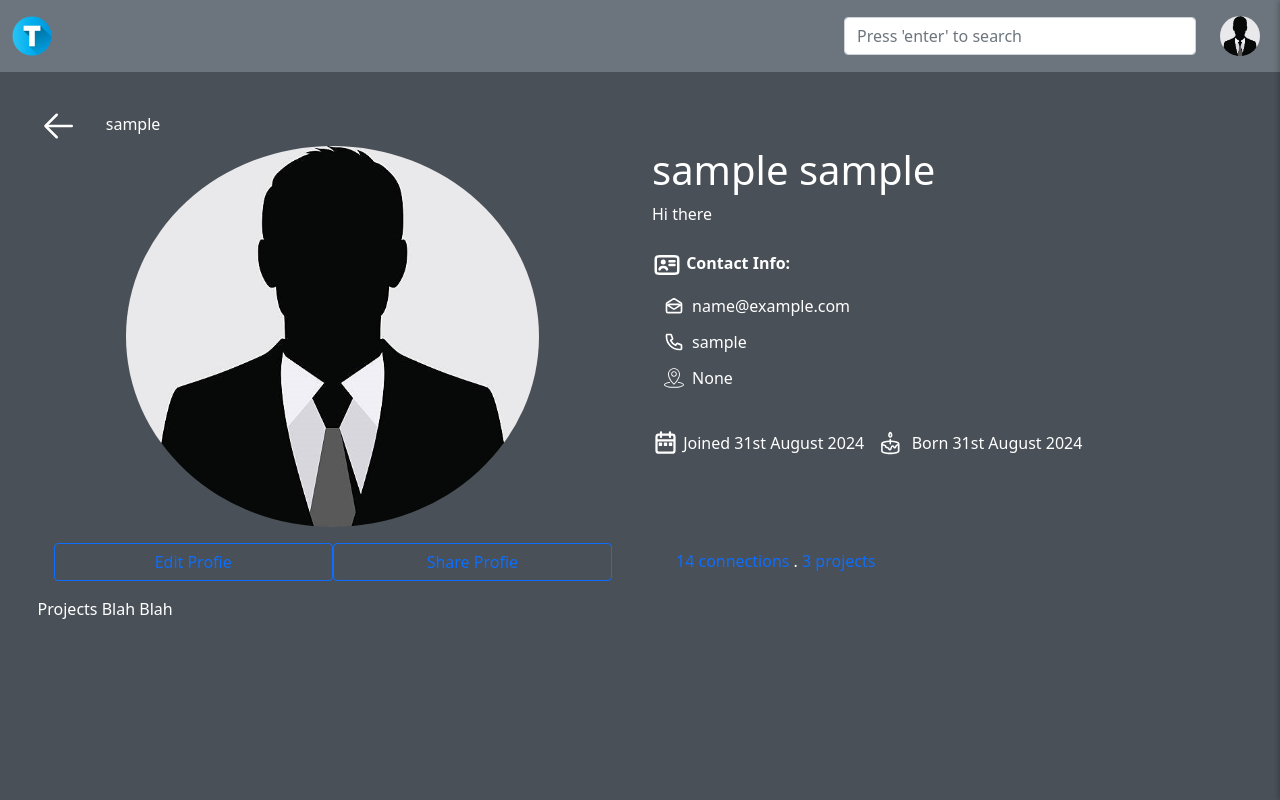
After one commit to Sam-3l/TaskFlow, a Flask app: page /profile in a window 1280 px wide. The commit adds this page. Run offline with Flask 3, Linux system fonts and the light colour scheme; the visitor is signed in with stand-in values (Sample User, id 1).

Commit message:
feat: Added users profile page

```diff
--- a/app/main/routes.py
+++ b/app/main/routes.py
@@ -1,5 +1,24 @@
-from flask import Blueprint, render_template
+from app.models import User
+from flask import Blueprint, render_template, redirect, url_for
 from flask_login import login_required, current_user
+
+from datetime import datetime
+
+def format_date(date_obj : datetime):
+    day = date_obj.day
+    month_year = date_obj.strftime("%B %Y")
+    day_with_suffix = add_ordinal_suffix(day)
+
+    # Combine the day with suffix and formatted month and year
+    formatted_date = f"{day_with_suffix} {month_year}"
+    return formatted_date
+
+def add_ordinal_suffix(day):
+    if 4 <= day <= 20 or 24 <= day <= 30:
+        suffix = "th"
+    else:
+        suffix = ["st", "nd", "rd"][day % 10 - 1]
+    return f"{day}{suffix}"
 
 main = Blueprint("main", __name__)
 
@@ -16,3 +35,26 @@ def dashboard():
 @main.route("/dashboard/tasks")
 def tasks():
     return render_template("tasks.html", user=current_user, active_page="tasks")
+
+@login_required
+@main.route("/profile")
+def profile():
+    formatted_date_joined = format_date(current_user.date_joined)
+    formatted_dob = format_date(current_user.dob)
+    dates = {'joined': formatted_date_joined, 'birth': formatted_dob}
+    return render_template("profile.html", user=current_user, user_profile_info=current_user, active_page=None, dates=dates)
+
+@login_required
+@main.route("/profile/edit")
+def edit_profile():
+    pass
+
+@main.route("/user/<int:user_id>/profile")
+def user(user_id):
+    if current_user.id == user_id:
+        return redirect(url_for("main.profile"))
+    user = User.query.filter_by(id=user_id).first()
+    formatted_date_joined = format_date(user.date_joined)
+    formatted_dob = format_date(user.dob)
+    dates = {'joined': formatted_date_joined, 'birth': formatted_dob}
+    return render_template("profile.html", user=current_user, user_profile_info=user, active_page=None, dates=dates)
--- a/app/models.py
+++ b/app/models.py
@@ -1,5 +1,7 @@
 from . import db
 from flask_login import UserMixin
+from sqlalchemy.dialects.postgresql import ARRAY
+from sqlalchemy.sql import func
 
 class User(UserMixin, db.Model):
     id = db.Column(db.Integer, primary_key = True)
@@ -14,6 +16,8 @@ class User(UserMixin, db.Model):
     city = db.Column(db.String(150), nullable=False)
     state = db.Column(db.String(150), nullable=False)
     zip = db.Column(db.String(150), nullable=False)
+    bio = db.Column(db.Text, nullable=True)
+    date_joined = db.Column(db.Date, default=func.current_date())
     password = db.Column(db.String(150), nullable=False)
     profile_img = db.Column(db.String(120), default="default_male.jpg")
 
--- a/app/static/styles.css
+++ b/app/static/styles.css
@@ -268,8 +268,14 @@ body{
     transition: top 0.3s;
 }
 .auth_content{
+    margin-top: 80px;
+    padding: 2%;
+    color: #fff;
+}
+.auth_dashboard_content{
     margin-top: 110px;
     padding: 2%;
+    color: #fff;
 }
 .content{
     margin-top: 0px;
@@ -291,8 +297,14 @@ body{
     background-color: #4e575f;
     border-radius: 4%;
     border: 2px solid #1d77fd;
-    padding: 2%;
+    padding: 4%;
+    size: 100%;
     color: #fff;
+}
+
+.task .options {
+    float: right;
+    cursor: pointer;
 }
 .nav-2{
     border-bottom: 1px solid black;
@@ -315,6 +327,7 @@ body{
     margin-left: 1%;
     margin-right: 1%;
     cursor: pointer;
+    align-items: center;
 }
 .task-header{
     color: #fff;
@@ -325,3 +338,45 @@ body{
     text-decoration: underline;
     color: #fff;
 }
+.img-p-display{
+    border-radius: 50%;
+    width: 70%;
+}
+.personal-info{
+    align-items: center;
+}
+.personal-info button{
+    margin-top: 100%;
+}
+.contact-info{
+    line-height: 20px;
+    padding-left: 2%;
+}
+.contact-info p{
+    display: flex;
+    align-items: center;
+}
+.dates{
+    display: flex;
+    align-items: center;
+}
+.profile-links a{
+    color: #0d6efd;
+    text-decoration: none;
+}
+.profile-links a:hover{
+    color: #0d6efd;
+    text-decoration: underline;
+}
+.options{
+    display: flex;
+    align-items: center;
+    padding: 0.4%;
+}
+.options:hover{
+    background-color: rgba(255, 255, 255, 0.3);
+    border-radius: 50%;
+}
+.back{
+    cursor: pointer;
+}
--- a/app/templates/parents/auth_base.html
+++ b/app/templates/parents/auth_base.html
@@ -29,6 +29,7 @@
     </nav>
 
     <!-- Second Row Navbar -->
+    {% if active_page %}
         <nav class="navbar navbar-expand-lg navbar-dark bg-secondary nav-2 nav-d p-0">
             <div class="container-fluid justify-content-center">
                 <ul class="navbar-nav">
@@ -53,12 +54,32 @@
                         </svg>&nbsp;
                         Projects
                     </a></li>
-                <li class="nav-item {% if active_page == 'likes' %} active {% endif %}">
-                    <a class="nav-link" href="#" id="likes-link">Likes</a>
-                </li>
+                    <li class="nav-item">
+                        <a class="nav-link {% if active_page == 'people' %} active {% endif %}" href="/dashboard/people" id="people-link">
+                            <svg height="20" viewBox="0 0 8 8" width="20" xmlns="http://www.w3.org/2000/svg">
+                                <path d="m5.5 0c-.51 0-.95.35-1.22.88.45.54.72 1.28.72 2.13 0 .29-.03.55-.09.81.19.11.38.19.59.19.83 0 1.5-.9 1.5-2s-.67-2-1.5-2zm-3 1c-.83 0-1.5.9-1.5 2s.67 2 1.5 2 1.5-.9 1.5-2-.67-2-1.5-2zm4.75 3.16c-.43.51-1.02.82-1.69.84.27.38.44.84.44 1.34v.66h2v-1.66c0-.52-.31-.97-.75-1.19zm-6.5 1c-.44.22-.75.67-.75 1.19v1.66h5v-1.66c0-.52-.31-.97-.75-1.19-.45.53-1.06.84-1.75.84s-1.3-.32-1.75-.84z"/>
+                            </svg>&nbsp;
+                            People
+                    </a></li>
+                    <li class="nav-item">
+                        <a class="nav-link {% if active_page == 'notif' %} active {% endif %}" href="/dashboard/notifications" id="notif-link">
+                            <svg xmlns="http://www.w3.org/2000/svg" height="20" viewBox="0 0 24 24" width="20">
+                                <path d="M12 22c1.1 0 2-.9 2-2h-4c0 1.1.89 2 2 2zm6-6v-5c0-3.07-1.64-5.64-4.5-6.32V4c0-.83-.67-1.5-1.5-1.5s-1.5.67-1.5 1.5v.68C7.63 5.36 6 7.92 6 11v5l-2 2v1h16v-1l-2-2z"/>
+                            </svg>&nbsp;
+                            Notifications
+                    </a></li>
+                    <li class="nav-item">
+                        <a class="nav-link {% if active_page == 'upvotes' %} active {% endif %}" href="/dashboard/upvotes" id="upvotes-link">
+                            <svg width="20" height="20" viewBox="0 0 16 16" fill="none" xmlns="http://www.w3.org/2000/svg">
+                                <path fill-rule="evenodd" clip-rule="evenodd" d="M10 16L12 14V10L13.6569 8.34314C15.1571 6.84285 16 4.80802 16 2.68629V0H13.3137C11.192 0 9.15714 0.842855 7.65685 2.34315L6 4H2L0 6L10 16ZM10.5 7C11.3284 7 12 6.32843 12 5.5C12 4.67157 11.3284 4 10.5 4C9.67157 4 9 4.67157 9 5.5C9 6.32843 9.67157 7 10.5 7Z" fill="#fff"/>
+                                <path d="M4.9274 13.7558L2.24423 11.0726L0 15L1 16L4.9274 13.7558Z" fill="#fff"/>
+                            </svg>&nbsp;
+                            Upvotes
+                    </a></li>
                 </ul>
             </div>
         </nav>
+    {% endif %}
 
 </div>
 
@@ -72,7 +93,7 @@
         <span class="close-menu" onclick="toggleMenu()">&times;</span>
     </div>
     <ul>
-        <li><a href="#">
+        <li><a href="/profile">
             <svg height="25" viewBox="0 0 20 20" width="25" xmlns="http://www.w3.org/2000/svg">
                 <path d="m374 2009c-2.206 0-4-1.794-4-4s1.794-4 4-4 4 1.794 4 4-1.794 4-4 4m3.758.673c1.366-1.099 2.242-2.783 2.242-4.673 0-3.314-2.686-6-6-6s-6 2.686-6 6c0 1.89.876 3.574 2.242 4.673-3.659 1.375-6.242 4.772-6.242 9.327h2c0-5 3.589-8 8-8s8 3 8 8h2c0-4.555-2.583-7.952-6.242-9.327" fill-rule="evenodd" transform="translate(-364 -1999)"/>
             </svg>&nbsp;&nbsp;
@@ -160,7 +181,8 @@
         </a></li>
     </ul>
 </div>
-<div class="auth_content">
+
+<div class="{% if active_page %} auth_dashboard_content {% else %} auth_content {% endif %}">
     {% block content %}
     {% endblock %}
 </div>
--- a/app/templates/parents/base.html
+++ b/app/templates/parents/base.html
@@ -12,7 +12,7 @@
       <div class="container-fluid">
         <a class="navbar-brand d-flex align-items-center" href="#">
           <img src="{{ url_for('static', filename='images/logo.png') }}" alt="Logo" class="logo">
-          &nbsp;&nbsp;<b>Task Manager</b>
+          &nbsp;&nbsp;<b>TaskFlow</b>
       </a>
       <button class="navbar-toggler" type="button" data-bs-toggle="collapse" data-bs-target="#navbarSupportedContent" aria-controls="navbarSupportedContent" aria-expanded="false" aria-label="Toggle navigation">
         <span class="navbar-toggler-icon"></span>
@@ -23,10 +23,10 @@
             <a class="nav-link active" aria-current="page" href="#">Home</a>
           </li>
           <li class="nav-item">
-            <a class="nav-link active" href="https://wa.link/p7m1ff"  tabindex="-1">Join Waitlist</a>
+            <a class="nav-link active" href="https://wa.link/p7m1ff"  tabindex="-1">Support</a>
           </li>
           <li class="nav-item">
-            <a class="nav-link active" href="https://wa.link/p7m1ff"  tabindex="-1">NFT</a>
+            <a class="nav-link active" href="https://wa.link/p7m1ff"  tabindex="-1">Community</a>
           </li>
           <li class="nav-item">
             <a class="nav-link" href="https://wa.link/p7m1ff"  tabindex="-1">Docs</a>
--- /dev/null
+++ b/app/templates/profile.html
@@ -0,0 +1,83 @@
+{% extends 'parents/auth_base.html' %}
+{% block title %}{{ user_profile_info["fname"] }} | Profile{% endblock %}
+
+{% block content %}
+
+<div class="container-fluid">
+    <div class="row">
+        <div class="col-12">
+            <span onclick="window.history.back();" class="back">
+                <svg width="40" height="40" viewBox="0 0 1024 1024" xmlns="http://www.w3.org/2000/svg">
+                    <path fill="#fff" d="M224 480h640a32 32 0 1 1 0 64H224a32 32 0 0 1 0-64z"/>
+                    <path fill="#fff" d="m237.248 512 265.408 265.344a32 32 0 0 1-45.312 45.312l-288-288a32 32 0 0 1 0-45.312l288-288a32 32 0 1 1 45.312 45.312L237.248 512z"/>
+                </svg>
+            </span>
+            <span class="p-4">{{ user_profile_info['username'] }}</span>
+            <br>
+        </div>
+    </div>
+
+    <div class="row">
+        <div class="col-md-6">
+            <div class="d-flex justify-content-center">
+                <img src="{{ url_for('static', filename="images/uploads/profile_img/"+user_profile_info['profile_img']) }}" class="img-p-display" />
+            </div>
+            {% if user == user_profile_info %}
+            <div class="p-3 d-flex">
+                <button class="btn btn-outline-primary w-100">Edit Profie</button>
+                <button class="btn btn-outline-primary w-100">Share Profie</button>
+            </div>
+            {% else %}
+            <div class="p-3 d-flex">
+                <button class="btn btn-outline-primary w-100">Connect</button>
+                <button class="btn btn-outline-primary w-100">Share Profie</button>
+            </div>
+            {% endif %}
+        </div>
+        <div class="col-md-6 personal-info d-flex flex-column align-items-start">
+            <h1>{{ user_profile_info['fname'] }}&nbsp;{{ user_profile_info['lname'] }}</h1>
+            <div>Hi there</div>
+            <br>
+            <p><svg width="30" height="30" viewBox="0 0 24 24" fill="none" xmlns="http://www.w3.org/2000/svg">
+                    <path d="M18 9H14M18 12H14M12 15.5C11.7164 14.3589 10.481 13.5 9 13.5C7.519 13.5 6.28364 14.3589 6 15.5M6.2 19H17.8C18.9201 19 19.4802 19 19.908 18.782C20.2843 18.5903 20.5903 18.2843 20.782 17.908C21 17.4802 21 16.9201 21 15.8V8.2C21 7.0799 21 6.51984 20.782 6.09202C20.5903 5.71569 20.2843 5.40973 19.908 5.21799C19.4802 5 18.9201 5 17.8 5H6.2C5.0799 5 4.51984 5 4.09202 5.21799C3.71569 5.40973 3.40973 5.71569 3.21799 6.09202C3 6.51984 3 7.07989 3 8.2V15.8C3 16.9201 3 17.4802 3.21799 17.908C3.40973 18.2843 3.71569 18.5903 4.09202 18.782C4.51984 19 5.07989 19 6.2 19ZM10 9.5C10 10.0523 9.55228 10.5 9 10.5C8.44772 10.5 8 10.0523 8 9.5C8 8.94772 8.44772 8.5 9 8.5C9.55228 8.5 10 8.94772 10 9.5Z" stroke="#fff" stroke-width="2" stroke-linecap="round" stroke-linejoin="round"/>
+                </svg>
+            <b>Contact Info:</b></p>
+            <div class="contact-info">
+                <p><svg width="20" height="20" viewBox="0 0 24 24" fill="none" xmlns="http://www.w3.org/2000/svg">
+                    <path d="M6 12.0001V10.0001H18V12.0001M3.02832 10.0002L10.2246 14.8168C10.8661 15.2444 11.1869 15.4583 11.5336 15.5414C11.8399 15.6148 12.1593 15.6148 12.4657 15.5414C12.8124 15.4583 13.1332 15.2444 13.7747 14.8168L20.9709 10.0001M10.2981 4.06892L4.49814 7.71139C3.95121 8.05487 3.67775 8.2266 3.4794 8.45876C3.30385 8.66424 3.17176 8.90317 3.09111 9.16112C3 9.45256 3 9.77548 3 10.4213V16.8001C3 17.9202 3 18.4803 3.21799 18.9081C3.40973 19.2844 3.71569 19.5904 4.09202 19.7821C4.51984 20.0001 5.07989 20.0001 6.2 20.0001H17.8C18.9201 20.0001 19.4802 20.0001 19.908 19.7821C20.2843 19.5904 20.5903 19.2844 20.782 18.9081C21 18.4803 21 17.9202 21 16.8001V10.4213C21 9.77548 21 9.45256 20.9089 9.16112C20.8282 8.90317 20.6962 8.66424 20.5206 8.45876C20.3223 8.2266 20.0488 8.05487 19.5019 7.71139L13.7019 4.06891C13.0846 3.68129 12.776 3.48747 12.4449 3.41192C12.152 3.34512 11.848 3.34512 11.5551 3.41192C11.224 3.48747 10.9154 3.68129 10.2981 4.06892Z" stroke="#fff" stroke-width="2" stroke-linecap="round" stroke-linejoin="round"/>
+                    </svg>&nbsp;&nbsp;{{ user_profile_info['email'] }}</p>
+                <p><svg width="20" height="20" viewBox="0 0 24 24" fill="none" xmlns="http://www.w3.org/2000/svg">
+                    <path d="M3 5.5C3 14.0604 9.93959 21 18.5 21C18.8862 21 19.2691 20.9859 19.6483 20.9581C20.0834 20.9262 20.3009 20.9103 20.499 20.7963C20.663 20.7019 20.8185 20.5345 20.9007 20.364C21 20.1582 21 19.9181 21 19.438V16.6207C21 16.2169 21 16.015 20.9335 15.842C20.8749 15.6891 20.7795 15.553 20.6559 15.4456C20.516 15.324 20.3262 15.255 19.9468 15.117L16.74 13.9509C16.2985 13.7904 16.0777 13.7101 15.8683 13.7237C15.6836 13.7357 15.5059 13.7988 15.3549 13.9058C15.1837 14.0271 15.0629 14.2285 14.8212 14.6314L14 16C11.3501 14.7999 9.2019 12.6489 8 10L9.36863 9.17882C9.77145 8.93713 9.97286 8.81628 10.0942 8.64506C10.2012 8.49408 10.2643 8.31637 10.2763 8.1317C10.2899 7.92227 10.2096 7.70153 10.0491 7.26005L8.88299 4.05321C8.745 3.67376 8.67601 3.48403 8.55442 3.3441C8.44701 3.22049 8.31089 3.12515 8.15802 3.06645C7.98496 3 7.78308 3 7.37932 3H4.56201C4.08188 3 3.84181 3 3.63598 3.09925C3.4655 3.18146 3.29814 3.33701 3.2037 3.50103C3.08968 3.69907 3.07375 3.91662 3.04189 4.35173C3.01413 4.73086 3 5.11378 3 5.5Z" stroke="#fff" stroke-width="2" stroke-linecap="round" stroke-linejoin="round"/>
+                    </svg>&nbsp;&nbsp;{{ user_profile_info['phone'] }}</p>
+                <p><svg width="20" height="20" viewBox="0 0 1024 1024" fill="#fff" class="icon"  version="1.1" xmlns="http://www.w3.org/2000/svg">
+                    <path d="M512 1012.8c-253.6 0-511.2-54.4-511.2-158.4 0-92.8 198.4-131.2 283.2-143.2h3.2c12 0 22.4 8.8 24 20.8 0.8 6.4-0.8 12.8-4.8 17.6-4 4.8-9.6 8.8-16 9.6-176.8 25.6-242.4 72-242.4 96 0 44.8 180.8 110.4 463.2 110.4s463.2-65.6 463.2-110.4c0-24-66.4-70.4-244.8-96-6.4-0.8-12-4-16-9.6-4-4.8-5.6-11.2-4.8-17.6 1.6-12 12-20.8 24-20.8h3.2c85.6 12 285.6 50.4 285.6 143.2 0.8 103.2-256 158.4-509.6 158.4z m-16.8-169.6c-12-11.2-288.8-272.8-288.8-529.6 0-168 136.8-304.8 304.8-304.8S816 145.6 816 313.6c0 249.6-276.8 517.6-288.8 528.8l-16 16-16-15.2zM512 56.8c-141.6 0-256.8 115.2-256.8 256.8 0 200.8 196 416 256.8 477.6 61.6-63.2 257.6-282.4 257.6-477.6C768.8 172.8 653.6 56.8 512 56.8z m0 392.8c-80 0-144.8-64.8-144.8-144.8S432 160 512 160c80 0 144.8 64.8 144.8 144.8 0 80-64.8 144.8-144.8 144.8zM512 208c-53.6 0-96.8 43.2-96.8 96.8S458.4 401.6 512 401.6c53.6 0 96.8-43.2 96.8-96.8S564.8 208 512 208z" fill="" />
+                    </svg>&nbsp;&nbsp;{{ user_profile_info['address'] }}</p>
+            </div>
+            <br>
+            <div class="dates">
+                <svg width="27" height="27" viewBox="0 0 24 24" fill="none" xmlns="http://www.w3.org/2000/svg">
+                    <path d="M20 10V7C20 5.89543 19.1046 5 18 5H6C4.89543 5 4 5.89543 4 7V10M20 10V19C20 20.1046 19.1046 21 18 21H6C4.89543 21 4 20.1046 4 19V10M20 10H4M8 3V7M16 3V7" stroke="#fff" stroke-width="2" stroke-linecap="round"/>
+                    <rect x="6" y="12" width="3" height="3" rx="0.5" fill="#fff"/>
+                    <rect x="10.5" y="12" width="3" height="3" rx="0.5" fill="#fff"/>
+                    <rect x="15" y="12" width="3" height="3" rx="0.5" fill="#fff"/>
+                </svg>&nbsp;Joined {{ dates['joined'] }}
+                &nbsp;
+                <svg fill="#fff" width="35" height="30" viewBox="-6 0 32 32" version="1.1" xmlns="http://www.w3.org/2000/svg">
+                    <path d="M16.32 14.12c-1.56-0.44-3.56-0.72-5.72-0.76v-0.96c0-0.48-0.36-0.84-0.84-0.84s-0.84 0.36-0.84 0.84v0.96c-2.12 0.040-4.12 0.28-5.68 0.76-2.16 0.6-3.24 1.48-3.24 2.6v7.72c0 1.12 1.080 2 3.24 2.64 1.76 0.52 4.080 0.8 6.56 0.8s4.8-0.28 6.56-0.8c2.12-0.6 3.24-1.52 3.24-2.64v-7.72c-0.040-1.12-1.080-2-3.28-2.6zM8.92 15v1.72c0 0.48 0.36 0.84 0.84 0.84s0.84-0.36 0.84-0.84v-1.72c4.36 0.12 7.040 1.16 7.24 1.72-0.080 0.12-0.32 0.32-1.24 0.8-1.2 0.6-1.56 1.6-1.8 2.24-0.040 0.12-0.12 0.32-0.16 0.4-0.080-0.080-0.16-0.24-0.24-0.32-0.36-0.56-1-1.52-2.36-1.44-1.4 0.080-1.8 1.56-2.080 2.6-0.12 0.4-0.32 1.16-0.48 1.24-0.36 0-0.44-0.080-0.72-0.6-0.36-0.6-0.92-1.56-2.44-1.6-0.44-0.040-0.44-0.040-0.6-0.44-0.24-0.56-0.6-1.44-2.12-1.88-1.4-0.4-1.84-0.88-1.88-0.96 0.16-0.56 2.84-1.64 7.2-1.76zM9.76 26.2c-4.92 0-7.92-1.16-8.080-1.76v-5.68c0.36 0.2 0.84 0.36 1.4 0.52 0.76 0.24 0.88 0.52 1.040 0.92 0.24 0.56 0.6 1.4 2.080 1.44 0.64 0.040 0.8 0.28 1.080 0.8 0.36 0.56 0.84 1.44 2.16 1.44 1.44 0 1.8-1.44 2.080-2.52 0.12-0.44 0.36-1.36 0.56-1.36 0.36-0.040 0.48 0.12 0.88 0.68 0.32 0.48 0.8 1.24 1.8 1.16 1-0.12 1.36-0.96 1.56-1.56 0.2-0.56 0.4-1.040 1-1.36 0.16-0.080 0.32-0.16 0.48-0.24v5.72c-0.080 0.64-3.12 1.8-8.040 1.8zM9.76 10.36c1.28 0 2.28-1.040 2.28-2.28 0-0.72-0.6-3.96-2.28-3.96s-2.28 3.28-2.28 3.96c0 1.24 1.040 2.28 2.28 2.28zM9.76 5.96c0.28 0.48 0.6 1.56 0.6 2.12 0 0.32-0.28 0.6-0.6 0.6s-0.6-0.28-0.6-0.6c0-0.56 0.32-1.6 0.6-2.12z"></path>
+                </svg>&nbsp;Born {{ dates['birth'] }}
+            </div>
+            <div class="flex-grow-1"></div>
+            <span class="profile-links p-4"><a href="#">14 connections</a>&nbsp;.&nbsp;<a href="#">3 projects</a></span>
+
+        </div>
+    </div>
+
+    <div class="row">
+        <div class="col-12">
+            Projects Blah Blah
+        </div>
+    </div>
+
+</div>
+
+{% endblock %}
--- a/manage.py
+++ b/manage.py
@@ -1,11 +1,11 @@
 from app import create_app, db
 
 app = create_app()
-
-if __name__ == "__main__":
-    app.run(debug=True)
 
 def reset_db():
     with app.app_context():
         db.drop_all()
         db.create_all()
+
+if __name__ == "__main__":
+    app.run(debug=True)
```
Also changed, not shown: app/templates/parents/form_base.html (+7 -4 lines), app/templates/tasks.html (+21 -21 lines), migrations/versions/b1a96ccce2af_initial_migration.py (renamed from migrations/versions/143352721b47_added_profile_img_upload_field.py, +8 -6 lines). Lines whose indentation alone changed are shown as unchanged.
